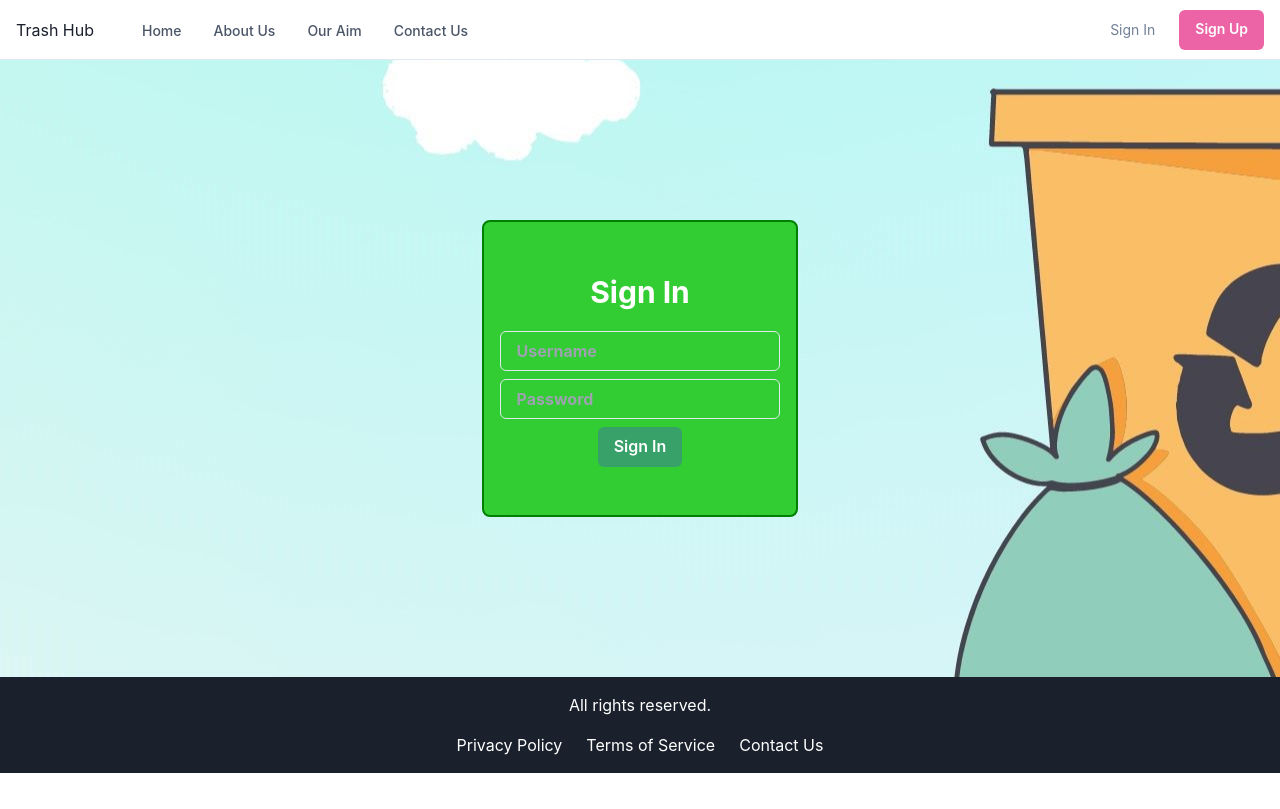
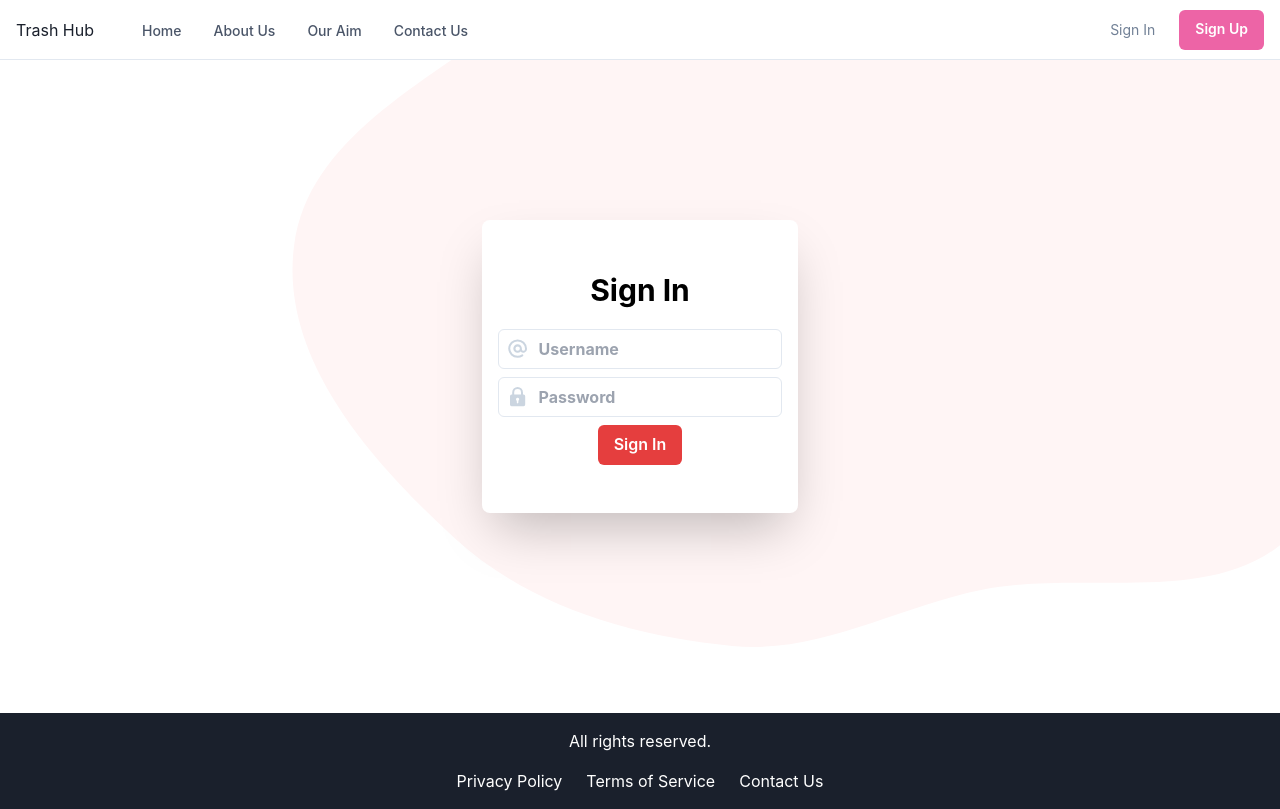
Before and after one commit to sahil-raj/Trash-Hub, a React (Vite) app: page /signin in a window 1280 px wide. Built offline with nearby package versions, Linux system fonts and the light colour scheme.

Commit message:
feat: signin and signup ui remake

```diff
--- a/src/components/SignIn.jsx
+++ b/src/components/SignIn.jsx
@@ -1,7 +1,8 @@
-import { Box, Button, Center, Input, Stack, useToast } from "@chakra-ui/react";
+import { Box, Button, Center, Icon, Input, InputGroup, InputLeftElement, Stack, useColorModeValue, useToast } from "@chakra-ui/react";
 import { useState, useEffect } from "react";
 import axios from "axios";
 import { useNavigate } from "react-router-dom";
+import { AtSignIcon, LockIcon, SunIcon } from "@chakra-ui/icons";
 
 const SignIn = () => {
     const [password, setPassword] = useState("");
@@ -23,6 +24,7 @@ const SignIn = () => {
                 title: "Please enter all fields",
                 position: "top-right",
             });
+            setLoading(false)
             return;
         }
 
@@ -52,19 +54,29 @@ const SignIn = () => {
 
     return (
         <Box
-      backgroundColor={"wheat"}
+            backgroundColor={""}
             height={"100%"}
             padding={40}
             mb={-96}
-      bgImage={"/bg.jpg"}
             bgPosition="center"
             bgRepeat="no-repeat"
+            overflowX={"hidden"}
         >
+            <Blob
+                w={"100%"}
+                h={"100%"}
+                position={"absolute"}
+                top={"-20%"}
+                left={0}
+                zIndex={-1}
+                color={useColorModeValue("red.50", "red.400")}
+            />
             <Box
                 height={"100%"}
                 display={"flex"}
                 alignItems={"center"}
                 justifyContent={"center"}
+                mb={10}
             >
                 <Box
                     display="flex"
@@ -74,33 +86,52 @@ const SignIn = () => {
                     justifyContent="center"
                     width="33%"
                     padding={4}
-          borderWidth={2}
                     borderRadius={"lg"}
-          borderColor={"green"}
+                    // borderColor={"pink.400"}
                     py={12}
-          bgColor={"limegreen"}
+                    bgColor={"white"}
                     bgPosition="center"
                     bgRepeat="no-repeat"
                     color={"white"}
                     fontWeight={"bold"}
+                    boxShadow={"2xl"}
                 >
-          <Center fontSize={30}>
+                    <Center fontSize={30} color={'black'}>
                         <h1>Sign In</h1>
                     </Center>
                     <Stack align={"center"}>
+                        <InputGroup>
+                            <InputLeftElement
+                                pointerEvents="none"
+                                color="gray.300"
+                                fontSize="1.2em"
+                            >
+                                <AtSignIcon color={'gray.300'} />
+                            </InputLeftElement>
                             <Input
-              color={"white"}
+                                required
+                                color={'black'}
                                 type="text"
                                 variant="outline"
+                                // borderColor={'gray.500'}
                                 placeholder="Username"
                                 value={username}
                                 onChange={(e) => {
                                     setUsername(e.target.value);
                                 }}
                             />
+                        </InputGroup>
+                        <InputGroup>
+                            <InputLeftElement
+                                pointerEvents="none"
+                                color="gray.300"
+                                fontSize="1.2em">
+                                <LockIcon color={"gray.300"} />
+                            </InputLeftElement>
                             <Input
+                                color={'black'}
+                                required
                                 type="password"
-              color={"white"}
                                 variant="outline"
                                 placeholder="Password"
                                 value={password}
@@ -108,10 +139,16 @@ const SignIn = () => {
                                     setPassword(e.target.value);
                                 }}
                             />
+                        </InputGroup>
                         <Button
                             isLoading={loading}
                             onClick={handleSignin}
-              colorScheme="green"
+                            color={'white'}
+                            colorScheme="red"
+                            // bg={'pink.400'}
+                            _hover={{
+                                bgColor: 'pink.300'
+                            }}
                         >
                             Sign In
                         </Button>
@@ -122,4 +159,24 @@ const SignIn = () => {
     );
 };
 
+const Blob = (props) => {
+    return (
+      <Icon
+        width={"100%"}
+        viewBox="0 0 378 440"
+        fill="none"
+        xmlns="http://www.w3.org/2000/svg"
+        {...props}
+      >
+        <path
+          fillRule="evenodd"
+          clipRule="evenodd"
+          d="M239.184 439.443c-55.13-5.419-110.241-21.365-151.074-58.767C42.307 338.722-7.478 282.729.938 221.217c8.433-61.644 78.896-91.048 126.871-130.712 34.337-28.388 70.198-51.348 112.004-66.78C282.34 8.024 325.382-3.369 370.518.904c54.019 5.115 112.774 10.886 150.881 49.482 39.916 40.427 49.421 100.753 53.385 157.402 4.13 59.015 11.255 128.44-30.444 170.44-41.383 41.683-111.6 19.106-169.213 30.663-46.68 9.364-88.56 35.21-135.943 30.551z"
+          fill="currentColor"
+        />
+      </Icon>
+    );
+  };
+
+
 export default SignIn;
--- a/src/components/SignUp.jsx
+++ b/src/components/SignUp.jsx
@@ -1,7 +1,8 @@
-import { Box, Button, Center, Input, Stack, useToast } from "@chakra-ui/react";
+import { Box, Button, Center, Icon, IconButton, Input, InputGroup, InputLeftElement, Stack, useColorModeValue, useToast } from "@chakra-ui/react";
 import { useState } from "react";
 import axios from "axios";
 import { useNavigate } from "react-router-dom";
+import { AtSignIcon, LockIcon, SunIcon } from "@chakra-ui/icons";
 
 const SignUp = () => {
   const [username, setUsername] = useState("");
@@ -16,7 +17,9 @@ const SignUp = () => {
       toast({
         title: "Please enter all fields",
         position: "top-right",
+        duration: 2000
       });
+      setLoading(false)
       return;
     }
     const res = await axios.post(
@@ -34,6 +37,7 @@ const SignUp = () => {
         toast({
           title: "Something went wrong",
           position: "top-right",
+          duration: 2000
         });
         console.log(res.data);
       }
@@ -43,14 +47,23 @@ const SignUp = () => {
 
   return (
     <Box
-      backgroundColor={"wheat"}
+      backgroundColor={""}
       height={"100%"}
       padding={40}
       mb={-96}
-      bgImage={"/bg.jpg"}
+      // bgImage={"/bg.jpg"}
       bgPosition="center"
       bgRepeat="no-repeat"
     >
+      <Blob
+        w={"100%"}
+        h={"100%"}
+        position={"absolute"}
+        top={"-20%"}
+        left={0}
+        zIndex={-1}
+        color={useColorModeValue("red.50", "red.400")}
+      />
       <Box
         height={"100%"}
         display={"flex"}
@@ -65,31 +78,42 @@ const SignUp = () => {
           justifyContent="center"
           width="33%"
           padding={4}
-          borderWidth={2}
           borderRadius={"lg"}
-          borderColor={"green"}
+          borderColor={""}
           py={12}
-          bgColor={"limegreen"}
+          bgColor={"white"}
           bgPosition="center"
           bgRepeat="no-repeat"
           color={"white"}
           fontWeight={"bold"}
+          boxShadow={'2xl'}
         >
-          <Center fontSize={30}>
+          <Center fontSize={30} color={"black"}>
             <h1>Sign Up</h1>
           </Center>
           <Stack align={"center"}>
+            <InputGroup>
+              <InputLeftElement>
+                <SunIcon color={'gray.300'} />
+              </InputLeftElement>
               <Input
                 type="text"
+                required
                 color={"white"}
                 variant="outline"
-              placeholder="name"
+                placeholder="Name"
                 value={name}
                 onChange={(e) => {
                   setName(e.target.value);
                 }}
               />
+            </InputGroup>
+            <InputGroup>
+              <InputLeftElement>
+                <AtSignIcon color={'gray.300'} />
+              </InputLeftElement>
               <Input
+                required
                 type="text"
                 color={"white"}
                 variant="outline"
@@ -98,21 +122,26 @@ const SignUp = () => {
                 onChange={(e) => {
                   setUsername(e.target.value);
                 }}
-            />
+              /></InputGroup>
+            <InputGroup>
+              <InputLeftElement>
+                <LockIcon color={'gray.300'} />
+              </InputLeftElement>
               <Input
                 type="password"
                 color={"white"}
+                required
                 variant="outline"
                 placeholder="Password"
                 value={password}
                 onChange={(e) => {
                   setPassword(e.target.value);
                 }}
-            />
+              /></InputGroup>
             <Button
               isLoading={loading}
               onClick={handleRegister}
-              colorScheme="green"
+              colorScheme="red"
             >
               Sign Up
             </Button>
@@ -124,3 +153,22 @@ const SignUp = () => {
 };
 
 export default SignUp;
+
+const Blob = (props) => {
+  return (
+    <Icon
+      width={"100%"}
+      viewBox="0 0 378 440"
+      fill="none"
+      xmlns="http://www.w3.org/2000/svg"
+      {...props}
+    >
+      <path
+        fillRule="evenodd"
+        clipRule="evenodd"
+        d="M239.184 439.443c-55.13-5.419-110.241-21.365-151.074-58.767C42.307 338.722-7.478 282.729.938 221.217c8.433-61.644 78.896-91.048 126.871-130.712 34.337-28.388 70.198-51.348 112.004-66.78C282.34 8.024 325.382-3.369 370.518.904c54.019 5.115 112.774 10.886 150.881 49.482 39.916 40.427 49.421 100.753 53.385 157.402 4.13 59.015 11.255 128.44-30.444 170.44-41.383 41.683-111.6 19.106-169.213 30.663-46.68 9.364-88.56 35.21-135.943 30.551z"
+        fill="currentColor"
+      />
+    </Icon>
+  );
+};
```
Lines whose indentation alone changed are shown as unchanged.
